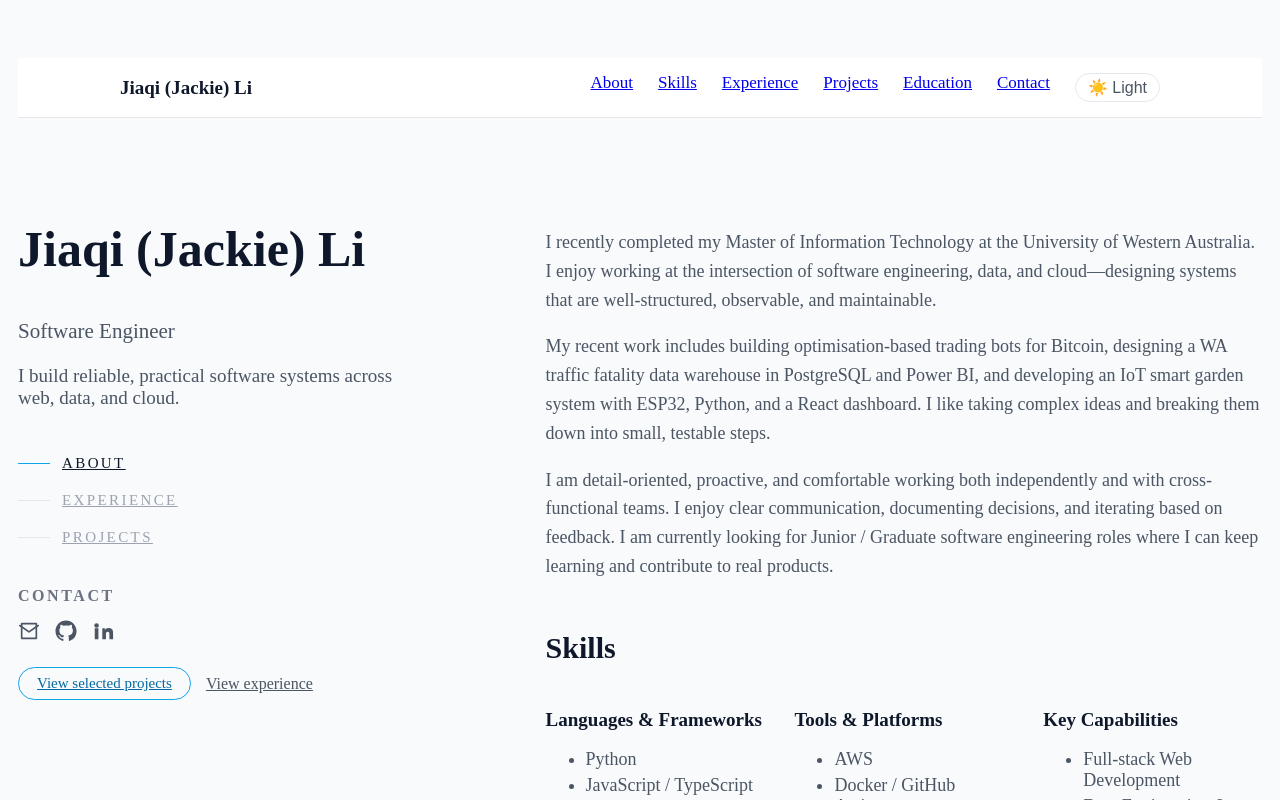
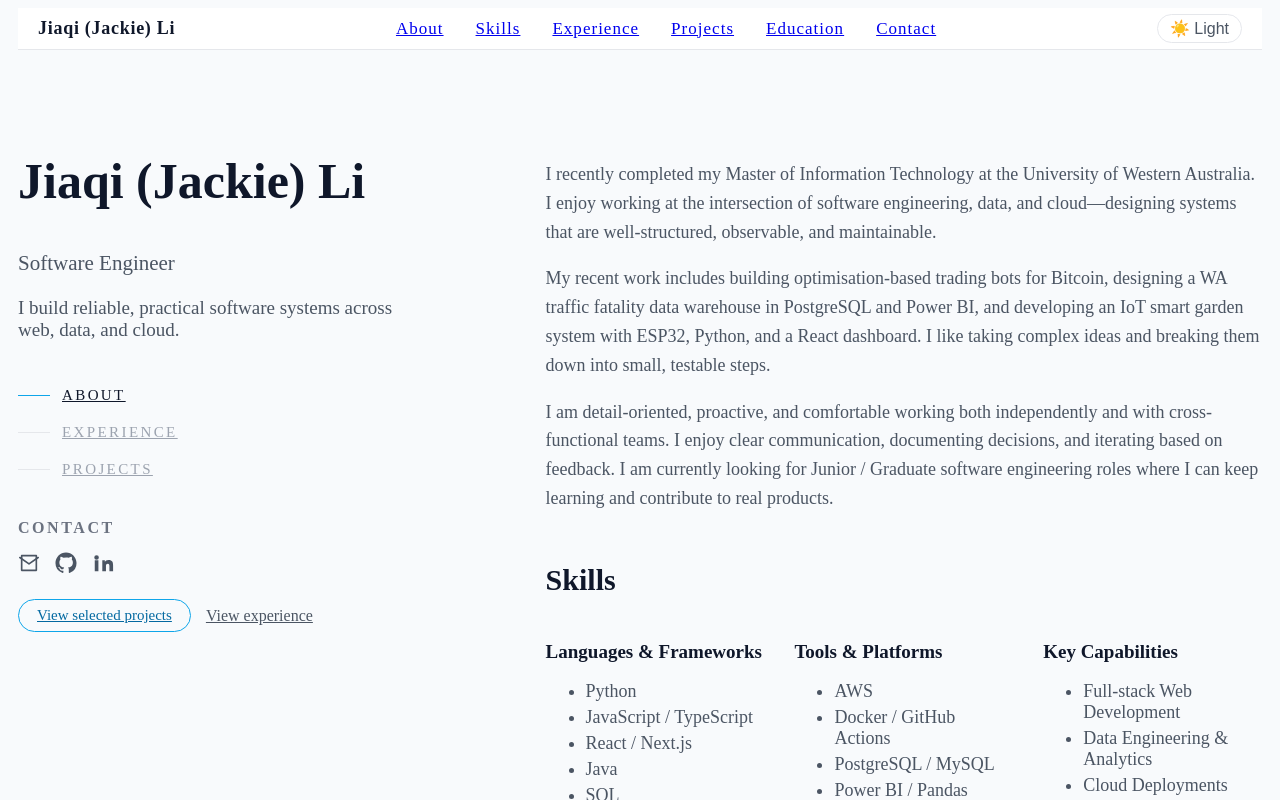
Before and after one commit to Jackieljq/personal-website, a Next.js app: page / in a window 1280 px wide. Shown: the top 800 px of the page. Built offline with nearby package versions, Linux system fonts and the light colour scheme.

Commit message:
Update styles of header

```diff
--- a/app/styles/layout.css
+++ b/app/styles/layout.css
@@ -25,7 +25,7 @@ html.theme-light {
     --muted-text: #9ca3af;
     --border-color: #1f2937;
     --card-bg: #020617;
-    --header-bg: rgba(2, 6, 23, 0.92);
+    --header-bg: rgba(28, 28, 30, 0.85);
     --footer-text: #6b7280;
     --accent: #38bdf8;
     --accent-soft: #0ea5e9;
@@ -48,7 +48,7 @@ html.theme-light {
 
   .page {
     min-height: 100vh;
-    padding: 2rem 0.5rem 3rem;
+    padding: 0 0.5rem 3rem;
   }
 
   .page-inner {
@@ -72,34 +72,65 @@ html.theme-light {
   }
 
   .site-header-inner {
-    max-width: 52rem;
+    max-width: 64rem;
     margin: 0 auto;
-    padding: 0.75rem 1rem;
+    padding: 0.3rem 1rem;
     display: flex;
     justify-content: space-between;
     align-items: center;
+    gap: 1.5rem;
   }
-
+  .site-header-right {
+    display: flex;
+    align-items: center;
+    gap: 0.75rem;
+  }
+  .header-controls {
+    display: flex;
+    align-items: center;
+  }
   .site-title {
-    font-size: 0.95rem;
+    font-size: 0.9rem;
     font-weight: 600;
+    letter-spacing: 0.04em;
     color: var(--text-color);
   }
 
   .header-nav {
     display: flex;
-    gap: 1.25rem;
+    gap: 1.6rem;
     font-size: 0.85rem;
     font-weight: 500;
+    letter-spacing: 0.06em;        /* Apple 风宽字距 */
+    text-transform: none;
     color: var(--muted-text);
+
   }
 
   .header-nav a {
-    transition: color 0.15s ease, opacity 0.15s ease;
+    position: relative;
+    padding: 0.15rem 0;
+    transition: color 0.15s ease;
   }
 
   .header-nav a:hover {
     color: var(--accent);
+  }
+  .header-nav a::after {
+    content: "";
+    position: absolute;
+    left: 0;
+    right: 0;
+    bottom: -0.1rem;
+    height: 1px;
+    background-color: var(--accent);
+    transform: scaleX(0);
+    transform-origin: center;
+    transition: transform 0.18s ease-out;
+  }
+
+  .header-nav a:hover::after {
+    transform: scaleX(1);
   }
 
   /* Footer */
@@ -132,7 +163,7 @@ html.theme-light {
 
   @media (min-width: 768px) {
     .page {
-      padding-top: 2.5rem;
+      padding-top: 0;
     }
 
     .section-row {
--- a/components/Header.tsx
+++ b/components/Header.tsx
@@ -4,16 +4,22 @@ export default function Header() {
   return (
     <header className="site-header">
       <div className="site-header-inner">
+
         <span className="site-title">Jiaqi (Jackie) Li</span>
-        <nav className="header-nav">
+
+
+        <nav className="header-nav" aria-label="Main navigation">
           <a href="#about">About</a>
           <a href="#skills">Skills</a>
           <a href="#experience">Experience</a>
           <a href="#projects">Projects</a>
           <a href="#education">Education</a>
           <a href="#contact">Contact</a>
+        </nav>
+
+        <div className="header-controls">
           <ThemeToggle />
-        </nav>
+        </div>
       </div>
     </header>
   );
```
